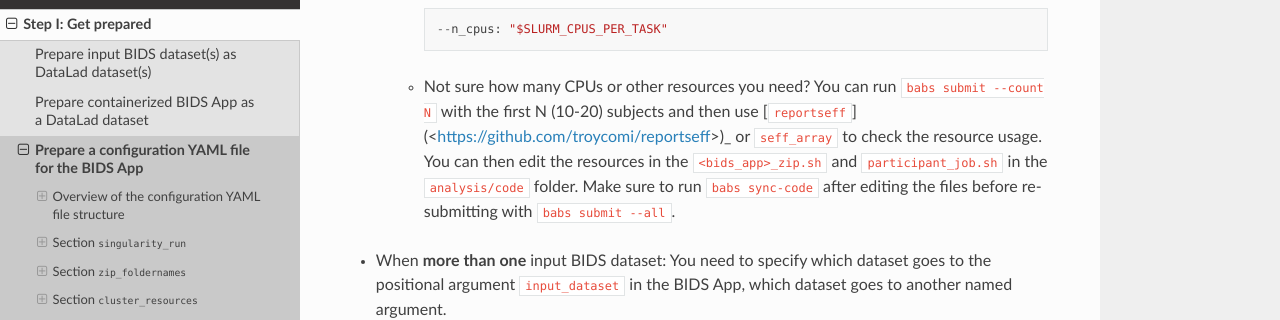
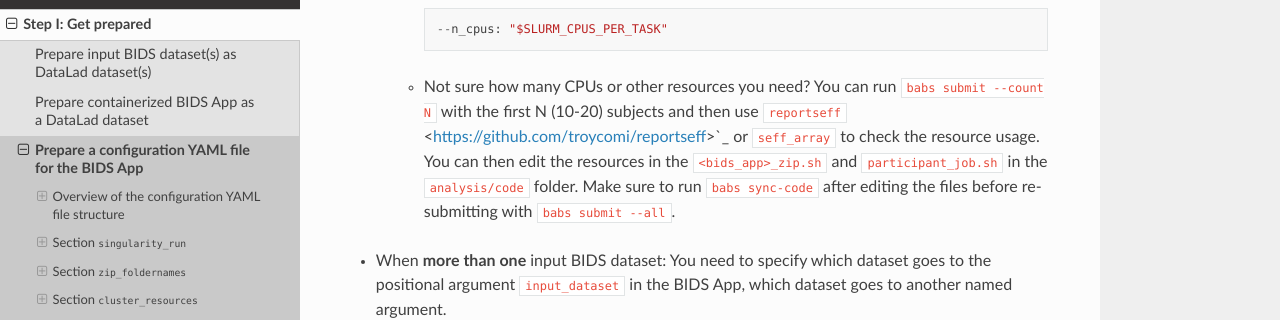
Before and after one commit to PennLINC/babs, a Sphinx documentation site: the page built from docs/preparation_config_yaml_file.rst, in a window 1280 px wide and 900 px high, scrolled down 5596 px. Shown: the part 156-476 px from the top of the window. Built offline with Sphinx 7.4.7 and the Read the Docs theme 3.1.0, drawn with Linux system fonts in a browser that asks for light colours; the version number could not be read and is left out.

Commit message:
fix link

```diff
--- a/docs/preparation_config_yaml_file.rst
+++ b/docs/preparation_config_yaml_file.rst
@@ -253,7 +253,7 @@
 
     * Not sure how many CPUs or other resources you need?
       You can run ``babs submit --count N`` with the first N (10-20) subjects and then use
-      [``reportseff``](<https://github.com/troycomi/reportseff>)_ or ``seff_array`` to check the resource
+      ``reportseff`` <https://github.com/troycomi/reportseff>`_ or ``seff_array`` to check the resource
       usage. You can then edit the resources in the ``<bids_app>_zip.sh`` and ``participant_job.sh`` in
       the ``analysis/code`` folder. Make sure to run ``babs sync-code`` after editing the files before
       re-submitting with ``babs submit --all``.
```
